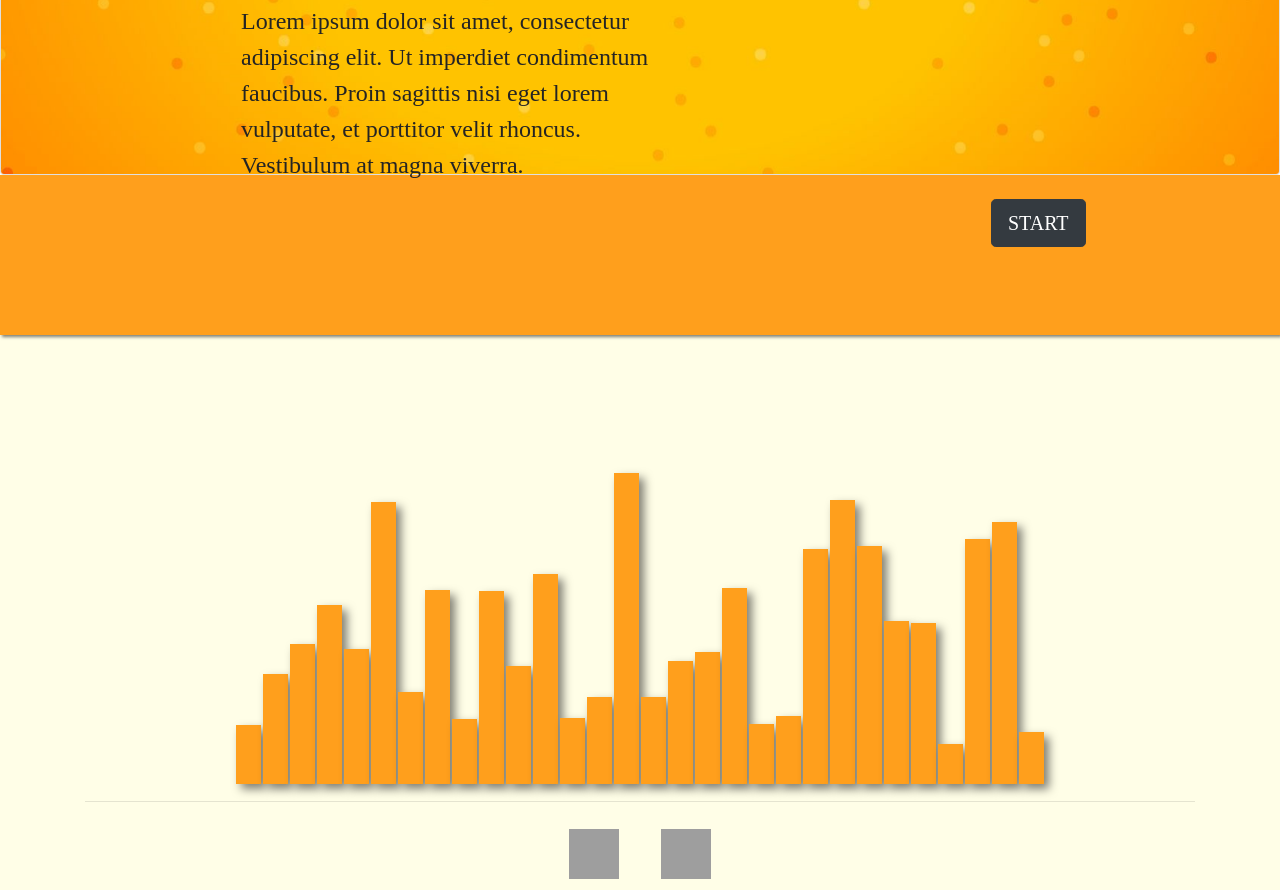
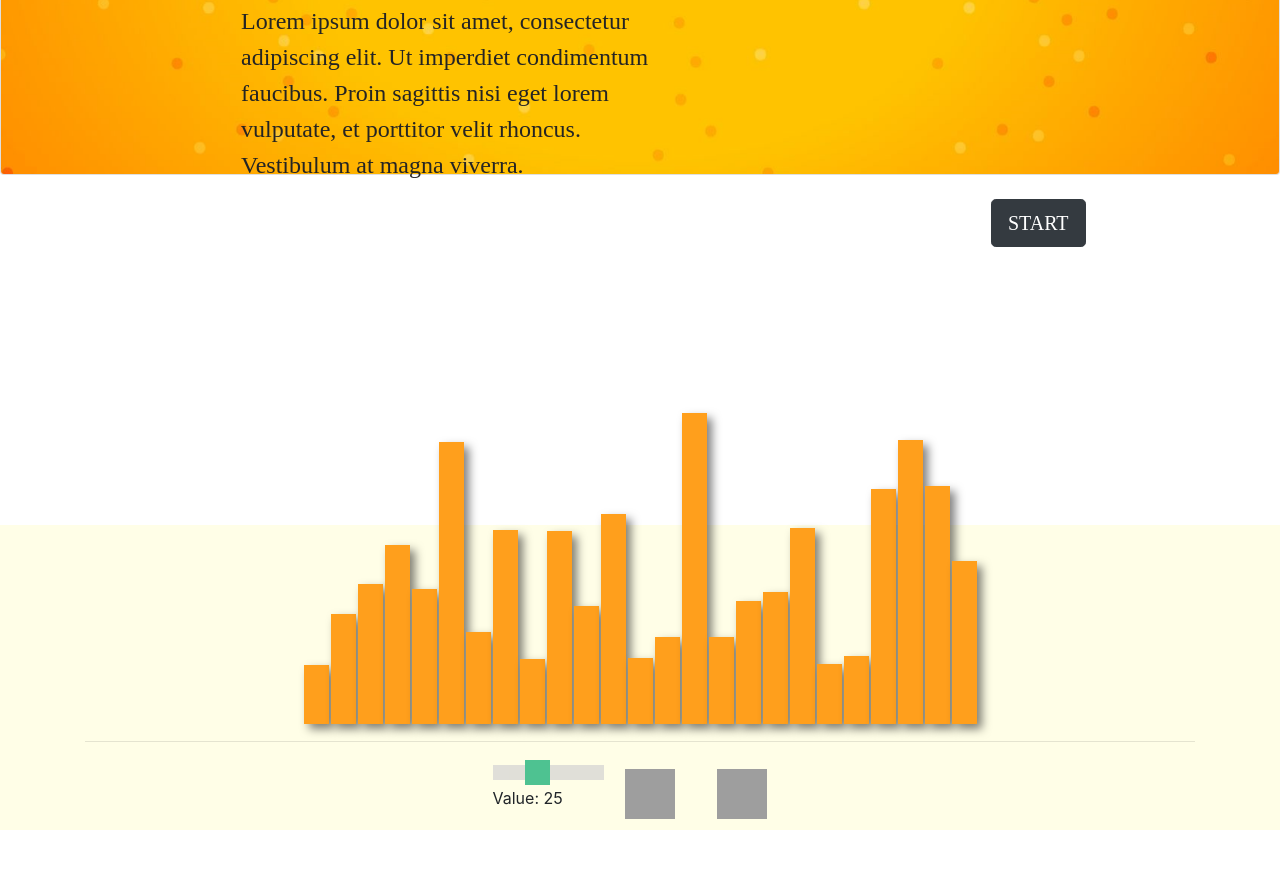
Before and after one commit to kabsmeiou/CocktailSort-Visualizer, a plain HTML site: page index.html in a window 1280 px wide. Shown: the part 448-1338 px from the top of the page. After the commit the page ends 1278 px from the top, so only its background shows below. Drawn offline with nearby package versions, Linux system fonts and the light colour scheme; grey boxes are pictures that could not be loaded.

Commit message:
added a slider function to adjust size

```diff
--- a/cocktail.js
+++ b/cocktail.js
@@ -1,6 +1,10 @@
-const size = 30; //array size
 const array = [];
 let flag = false; //a flag to check if the animation is still ongoing
+var slider = document.getElementById("sizeTick");
+var output = document.getElementById("arraySize");
+output.innerHTML = slider.value; // Display the default slider value
+size = slider.value; //array size
+
 //creating the array using random number generator
 function randomize() {
     if (flag) return;   //if its still animating, then dont generate another array
@@ -10,6 +14,7 @@ function randomize() {
     display();
 }
 
+//playing the animation / sorting the array
 function play() {
     if (flag) return;
     const copy = [...array];
@@ -88,6 +93,15 @@ function cocktailSort(array) {
     return moves;
 }
 
+//slider functions
+// Update the current slider value (each time you drag the slider handle)
+slider.oninput = function() {
+    if (flag) return;
+    output.innerHTML = this.value;
+    size = this.value;
+    randomize();
+}
+
 
 //for the shaking animation after clicking play
 const playButton = document.getElementById('playButton');
--- a/design.css
+++ b/design.css
@@ -1,12 +1,13 @@
-html {
-    height: 100%;
+/*html {
     background-color: #FFFEE7;
-}
-
+    background-image: url(https://i.imgur.com/jgUtAtI.png);
+    background-repeat: no-repeat;
+    scroll-behavior: smooth;
+    background-size: cover;
+}*/
 html {
     scroll-behavior: smooth;
 }
-
 .card-img-overlay {
     display: flex;
     flex-direction: column;
@@ -56,6 +57,12 @@ html {
     background-color: #FFFEE7;
 }
 
+.container {
+    justify-content: center; /* Center horizontally */
+    align-items: center; /* Center vertically */
+    background-color: #FFFEE7;
+}
+
 #container {
     display: flex;
     justify-content: center; /* Center horizontally */
@@ -63,14 +70,7 @@ html {
     height: 200px;
     display: flex;
     align-items: flex-end;
-    margin-top: 250px;
-}
-
-.head {
-    background-color: #FF9F1C;
-    height: 160px;
-    box-shadow: 2px 2px 3px rgba(0, 0, 0, 0.5);
-
+    margin-top: 350px;
 }
 
 .bar {
@@ -82,7 +82,7 @@ html {
 
 .bar.glow-effect {
     animation: glow 2s infinite; /* Apply the glow animation */
-    box-shadow: 0 0 3px #3498db; /* Initial box shadow style */
+    box-shadow: 5px 5px 10px rgba(0, 0, 0, 0.5);
 }
 
 .buttons {
@@ -125,6 +125,46 @@ html {
     animation: shake 0.3s ease infinite;
 }
 
+/* slider configs */
+.slidecontainer {
+    width: 10%; /* Width of the outside container */
+}
+
+  /* The slider itself */
+.slider {
+    -webkit-appearance: none;  /* Override default CSS styles */
+    appearance: none;
+    width: 100%; /* Full-width */
+    height: 15px; /* Specified height */
+    background: #d3d3d3; /* Grey background */
+    outline: none; /* Remove outline */
+    opacity: 0.7; /* Set transparency (for mouse-over effects on hover) */
+    -webkit-transition: .2s; /* 0.2 seconds transition on hover */
+    transition: opacity .2s;
+}
+
+/* Mouse-over effects */
+.slider:hover {
+    opacity: 1; /* Fully shown on mouse-over */
+}
+
+/* The slider handle (use -webkit- (Chrome, Opera, Safari, Edge) and -moz- (Firefox) to override default look) */
+.slider::-webkit-slider-thumb {
+    -webkit-appearance: none; /* Override default look */
+    appearance: none;
+    width: 25px; /* Set a specific slider handle width */
+    height: 25px; /* Slider handle height */
+    background: #04AA6D; /* Green background */
+    cursor: pointer; /* Cursor on hover */
+}
+
+.slider::-moz-range-thumb {
+    width: 25px; /* Set a specific slider handle width */
+    height: 25px; /* Slider handle height */
+    background: #04AA6D; /* Green background */
+    cursor: pointer; /* Cursor on hover */
+}
+
 /* animation section */
 @keyframes shake {
     0%, 100% { transform: translateX(0); }
--- a/index.html
+++ b/index.html
@@ -26,16 +26,17 @@
             </div>
         </div>
     </div>
-
     <section id="section-2">
-        <div class = "head">
-        </div>
-        <div class="container my-1">
+        <div class="container">
             <div class="temp1">
                 <div class="temp2">
                     <div id = container></div>
                     <hr>
                     <div class = "buttons">
+                        <div class="slidecontainer">
+                            <input type="range" min="10" max="50" value="25" class="slider" id="sizeTick">
+                            <p>Value: <span id="arraySize"></span></p>
+                        </div>
                         <button class = "randomizer" id = "random" onClick="randomize()">
                                 <img src="https://i.imgur.com/FWBINfs.png" style="
                                 width: 50px;
```
